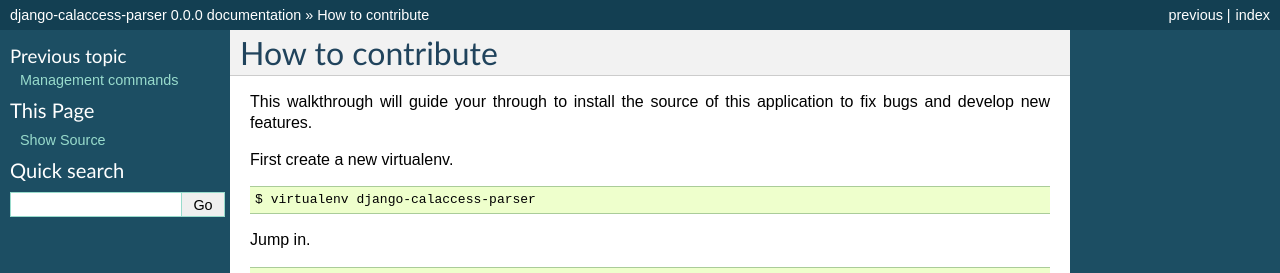
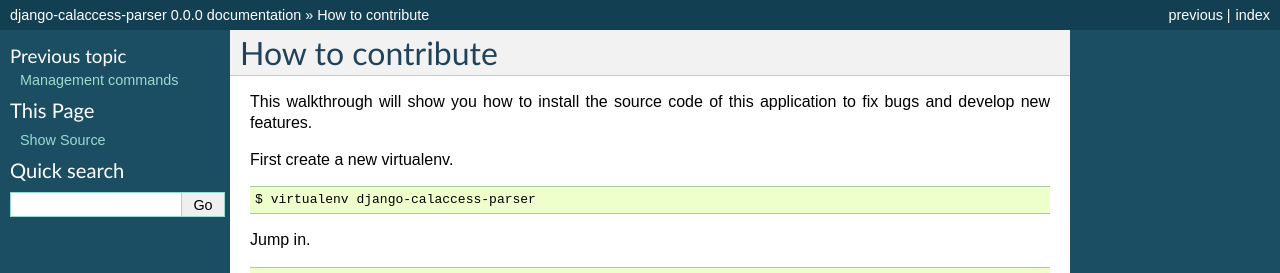
Before and after one commit to palewire/django-calaccess-raw-data, a Sphinx documentation site: the page built from docs/howtocontribute.rst, in a window 1280 px wide. Shown: the top 273 px of the page. Built offline with Sphinx 7.4.7, drawn with Linux system fonts in a browser that asks for light colours.

Commit message:
Docs fix

```diff
--- a/docs/howtocontribute.rst
+++ b/docs/howtocontribute.rst
@@ -1,7 +1,7 @@
 How to contribute
 =================
 
-This walkthrough will guide your through to install the source of this application
+This walkthrough will show you how to install the source code of this application
 to fix bugs and develop new features.
 
 First create a new virtualenv.
```
